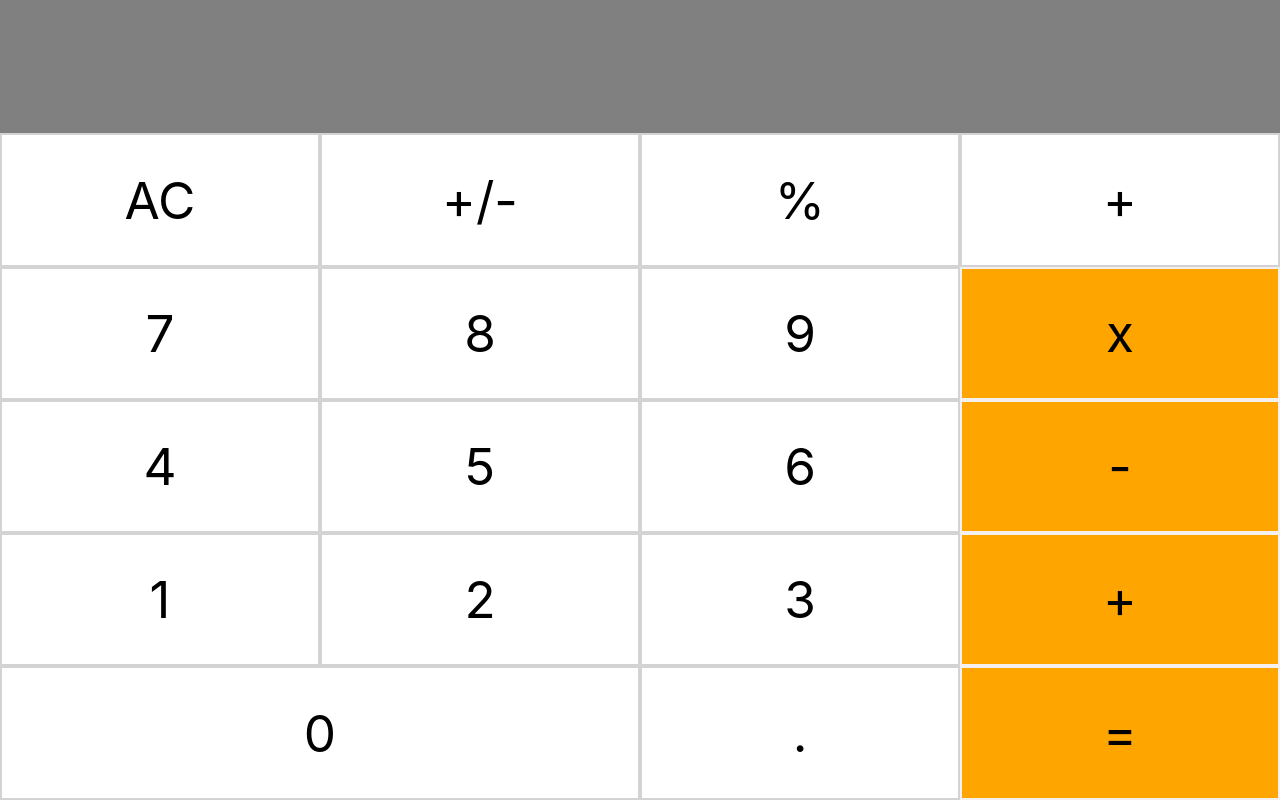
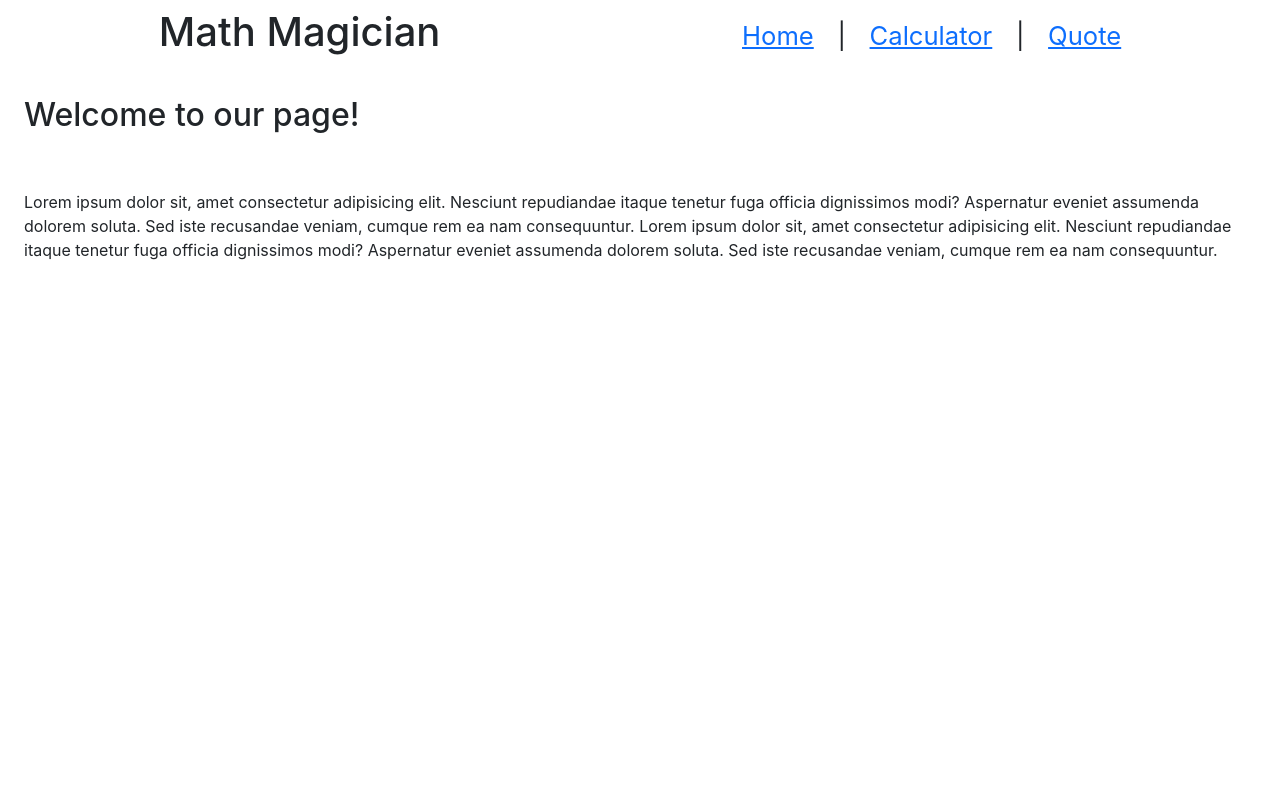
Before and after one commit to saikatgpae/calculator-react, a React (Create React App) app: page / in a window 1280 px wide. Built offline with nearby package versions, Linux system fonts and the light colour scheme.

Commit message:
Add full web site.

```diff
--- a/package.json
+++ b/package.json
@@ -12,6 +12,7 @@
     "prop-types": "^15.8.1",
     "react": "^18.2.0",
     "react-dom": "^18.2.0",
+    "react-router-dom": "^6.4.1",
     "react-scripts": "5.0.1",
     "web-vitals": "^2.1.4"
   },
--- a/src/App.css
+++ b/src/App.css
@@ -1,3 +1,23 @@
 .App {
   text-align: center;
 }
+
+.header {
+  display: flex;
+  justify-content: space-around;
+}
+
+.navbar {
+  width: 30%;
+  font-size: 2vw;
+}
+
+.calculator-box {
+  display: flex;
+  justify-content: space-between;
+}
+
+.calculator-display {
+  width: 70%;
+  zoom: 70%;
+}
--- a/src/App.js
+++ b/src/App.js
@@ -1,13 +1,24 @@
 import React from 'react';
-import Calculator from './components/Calculator';
+import { Routes, Route } from 'react-router-dom';
+// import Calculator from './components/Calculator';
 import './App.css';
+import Home from './routers/Home';
+import Navbar from './components/Navbar';
+import Quote from './routers/Quote';
+import Mathmagician from './routers/Mathmagician';
 
 // eslint-disable-next-line react/prefer-stateless-function
 class App extends React.Component {
   render() {
     return (
       <div>
-        <Calculator />
+        <Navbar />
+        <Routes>
+          <Route path="/" element={<Home />} />
+          <Route path="/calculator" element={<Mathmagician />} />
+          <Route path="/quote" element={<Quote />} />
+        </Routes>
+        {/* <Calculator /> */}
       </div>
     );
   }
--- /dev/null
+++ b/src/components/Navbar.js
@@ -0,0 +1,15 @@
+import { Link } from 'react-router-dom';
+
+const Navbar = () => (
+  <header className="header p-2">
+    <h1 className="text-denger">Math Magician</h1>
+    <nav className="navbar">
+      <div><Link to="/">Home</Link></div>
+      <div>|</div>
+      <div><Link to="/calculator">Calculator</Link></div>
+      <div>|</div>
+      <div><Link to="/Quote">Quote</Link></div>
+    </nav>
+  </header>
+);
+export default Navbar;
--- a/src/index.js
+++ b/src/index.js
@@ -1,3 +1,4 @@
+import { BrowserRouter } from 'react-router-dom';
 import 'bootstrap/dist/css/bootstrap.css';
 import React from 'react';
 import ReactDOM from 'react-dom/client';
@@ -7,9 +8,11 @@ import reportWebVitals from './reportWebVitals';
 
 const root = ReactDOM.createRoot(document.getElementById('root'));
 root.render(
-  <React.StrictMode>
-    <App />
-  </React.StrictMode>,
+  <BrowserRouter>
+    <React.StrictMode>
+      <App />
+    </React.StrictMode>
+  </BrowserRouter>,
 );
 
 // If you want to start measuring performance in your app, pass a function
--- /dev/null
+++ b/src/routers/Home.js
@@ -0,0 +1,15 @@
+const Home = () => (
+  <div>
+    <h2 className="p-4">Welcome to our page!</h2>
+    <p className="p-4">
+      Lorem ipsum dolor sit, amet consectetur adipisicing elit. Nesciunt repudiandae itaque
+      tenetur fuga officia dignissimos modi? Aspernatur eveniet assumenda dolorem soluta.
+      Sed iste recusandae veniam, cumque rem ea nam consequuntur.
+      Lorem ipsum dolor sit, amet consectetur adipisicing elit. Nesciunt repudiandae itaque
+      tenetur fuga officia dignissimos modi? Aspernatur eveniet assumenda dolorem soluta.
+      Sed iste recusandae veniam, cumque rem ea nam consequuntur.
+    </p>
+  </div>
+);
+
+export default Home;
--- /dev/null
+++ b/src/routers/Mathmagician.js
@@ -0,0 +1,12 @@
+import Calculator from '../components/Calculator';
+
+const Mathmagician = () => (
+  <div className="calculator-box p-4">
+    <h2>Lets do some Math!</h2>
+    <div className="calculator-display">
+      <Calculator />
+    </div>
+  </div>
+);
+
+export default Mathmagician;
--- /dev/null
+++ b/src/routers/Quote.js
@@ -0,0 +1,12 @@
+const Quote = () => (
+  <div>
+    <p className="p-4 m-4">
+      <strong>
+        Mathmatics is not about numbers, equation, computation, or algorithms
+        It is about understanding. -- William paul Thurston.
+      </strong>
+    </p>
+  </div>
+);
+
+export default Quote;
```
Also changed, not shown: 1 other file (tests, documents, lock files or other folders).
